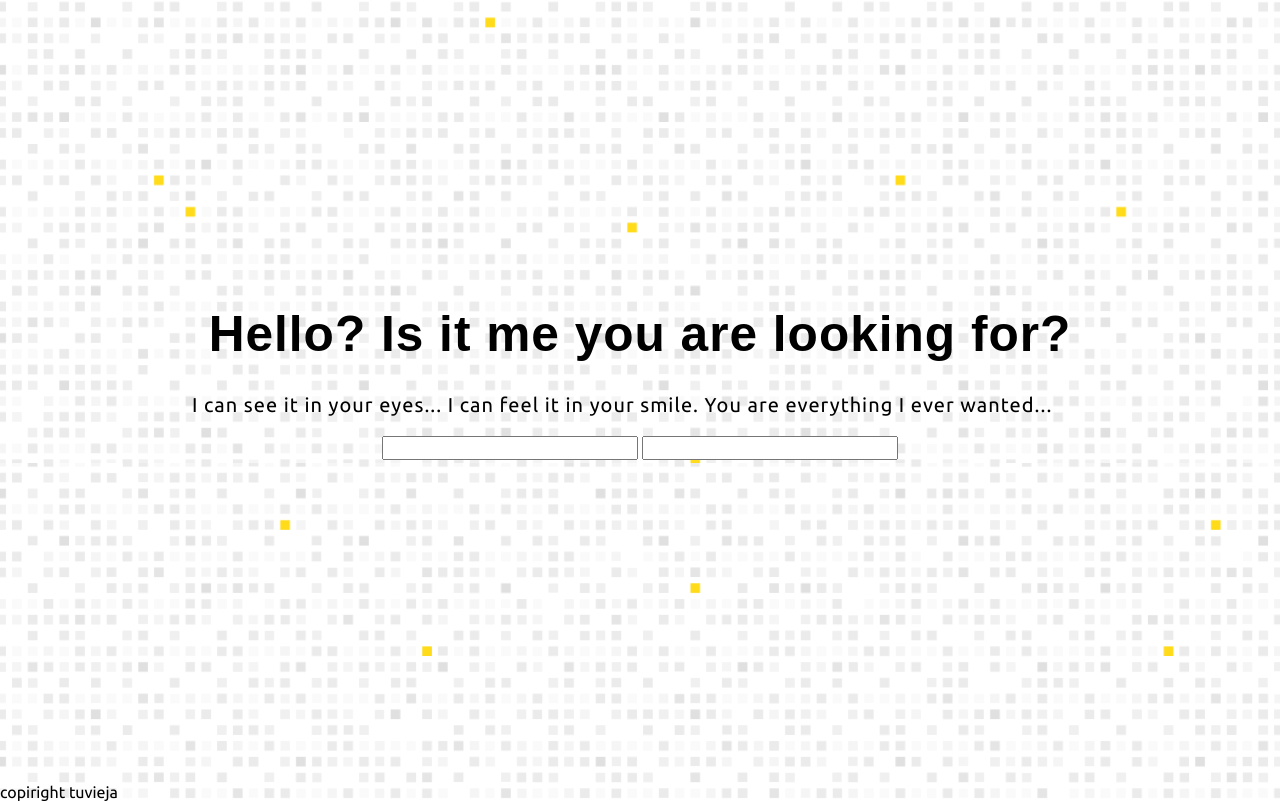
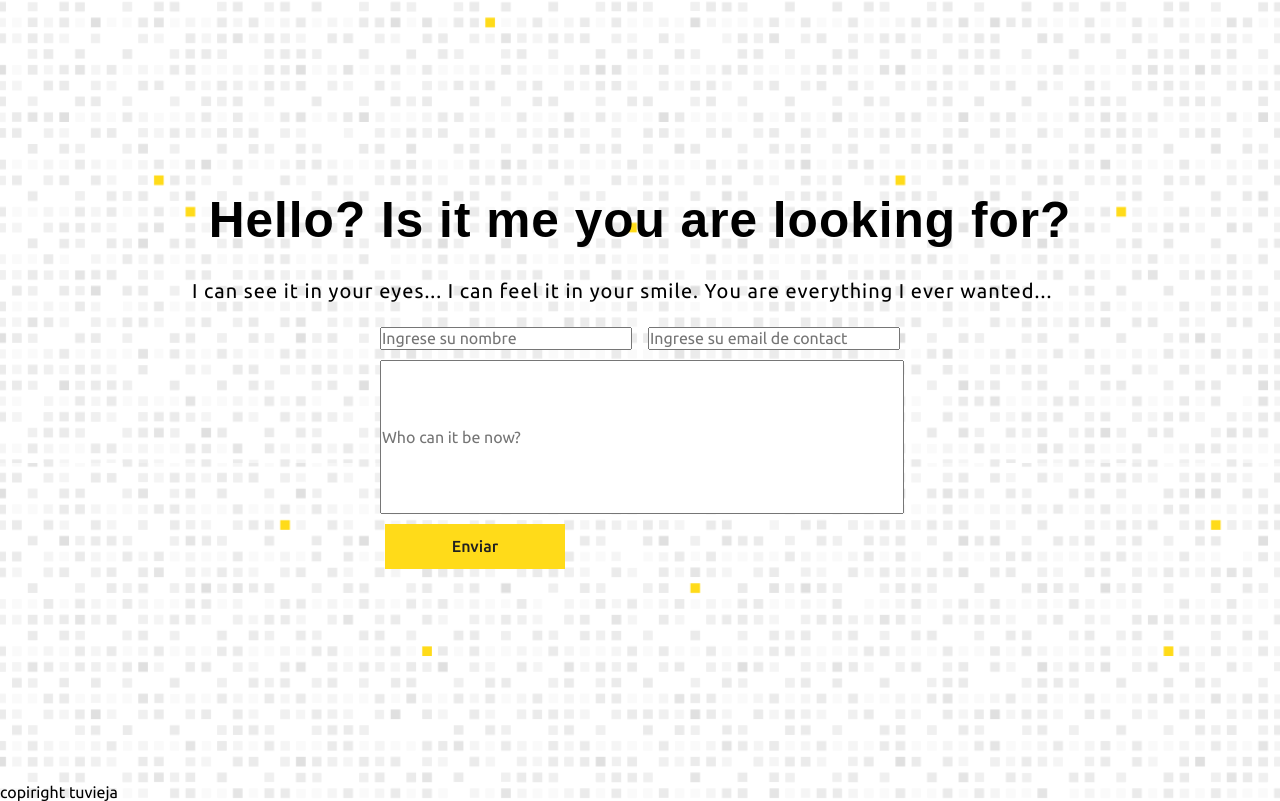
Before and after one commit to Fig77/lnaddef, a plain HTML site: page index.html in a window 1280 px wide. Shown: the part 2417-3218 px from the top of the page. Drawn offline with nearby package versions, Linux system fonts and the light colour scheme.

Commit message:
basic template form

```diff
--- a/index.html
+++ b/index.html
@@ -60,10 +60,14 @@
           <p class='p'>I can see it in your eyes... I can feel it in your smile. You are everything I ever wanted...</p>
           <div class='flex flex-col'>
             <form class='flex flex-col'>
+              <div class='flex justify-around'>
+                <input type="text" placeholder='Ingrese su nombre'>
+                <input type='email' class='input' placeholder="Ingrese su email de contact">
+              </div>
               <div>
-                <input type="text">
-                <input type='email'>
+                <input type='textarea' class='textarea' placeholder="Who can it be now?">
               </div>
+              <button class='button button-yellow'>Enviar</button>
             </form>
           </div>
       </section>
--- a/src/styles.css
+++ b/src/styles.css
@@ -284,3 +284,19 @@ min-height: 100vh;
 	min-height: 100vh;
 	width: 100vw;
 }
+
+.div-input {}
+
+.textarea {
+	width: 100%;
+	min-height: 150px;
+}
+
+input {
+	margin: 5px 0 5px 0;
+	padding: 0;
+}
+
+.input {
+	margin-left: 16px;
+}
```
